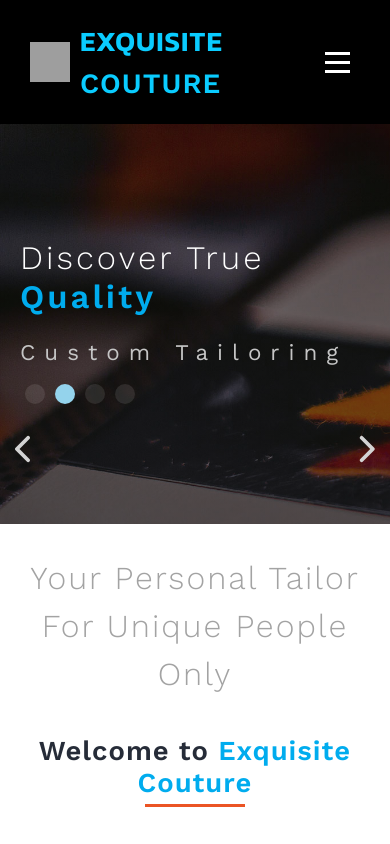
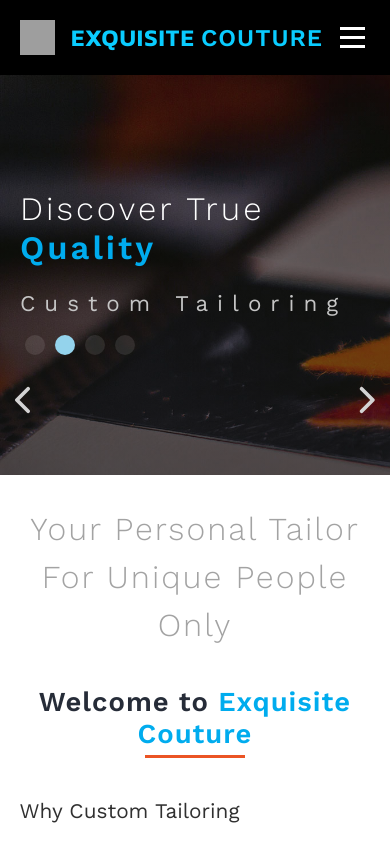
Before and after one commit to Dipsaint1/Exquisite-Couture, a React (Create React App) app: page / in a window 390 px wide. Shown: the top 844 px of the page. Built offline with nearby package versions, Linux system fonts and the light colour scheme; grey boxes are pictures that could not be loaded; a web font is replaced by a local one.

Commit message:
minor update

```diff
--- a/src/components/styles/Nav.scss
+++ b/src/components/styles/Nav.scss
@@ -108,12 +108,13 @@
     }
 
   }
-  @media screen and (max-width: 360px){
+
+  @media screen and (max-width: 480px){
     padding: 20px;
 
     .scissor{ height:  35px; width: 35px }
 
-    .header-text{ font-size: 20px }
+    .header-text{ font-size: 24px }
 
     .menu-bars{ width: 35px; height: 30px }
 
@@ -122,4 +123,8 @@
     nav ul li .nav-item{ font-size: 15px }
   }
 
+  @media screen and (max-width: 360px){
+    .header-text{ font-size: 20px }
+  }
+
 }
```
